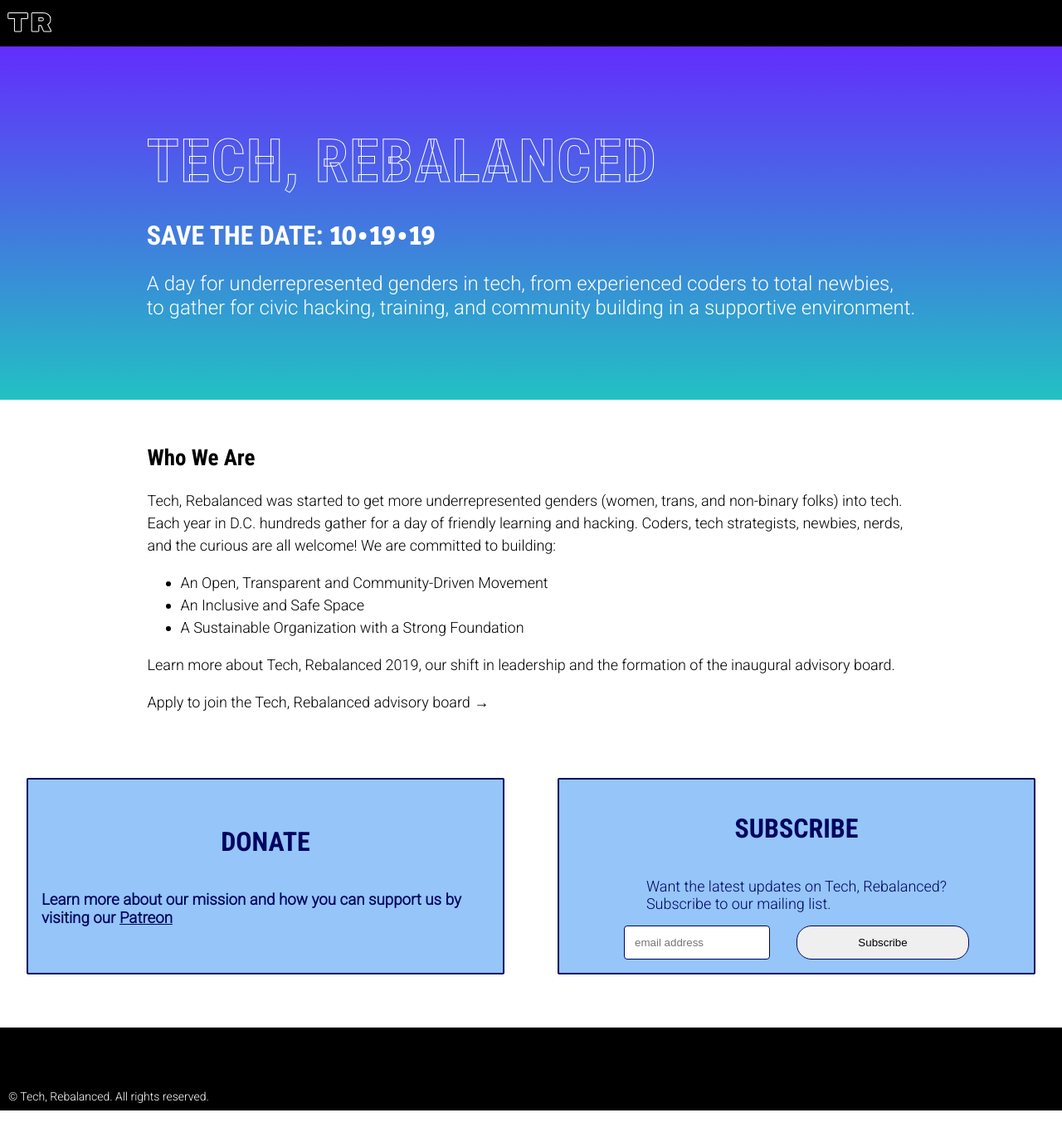
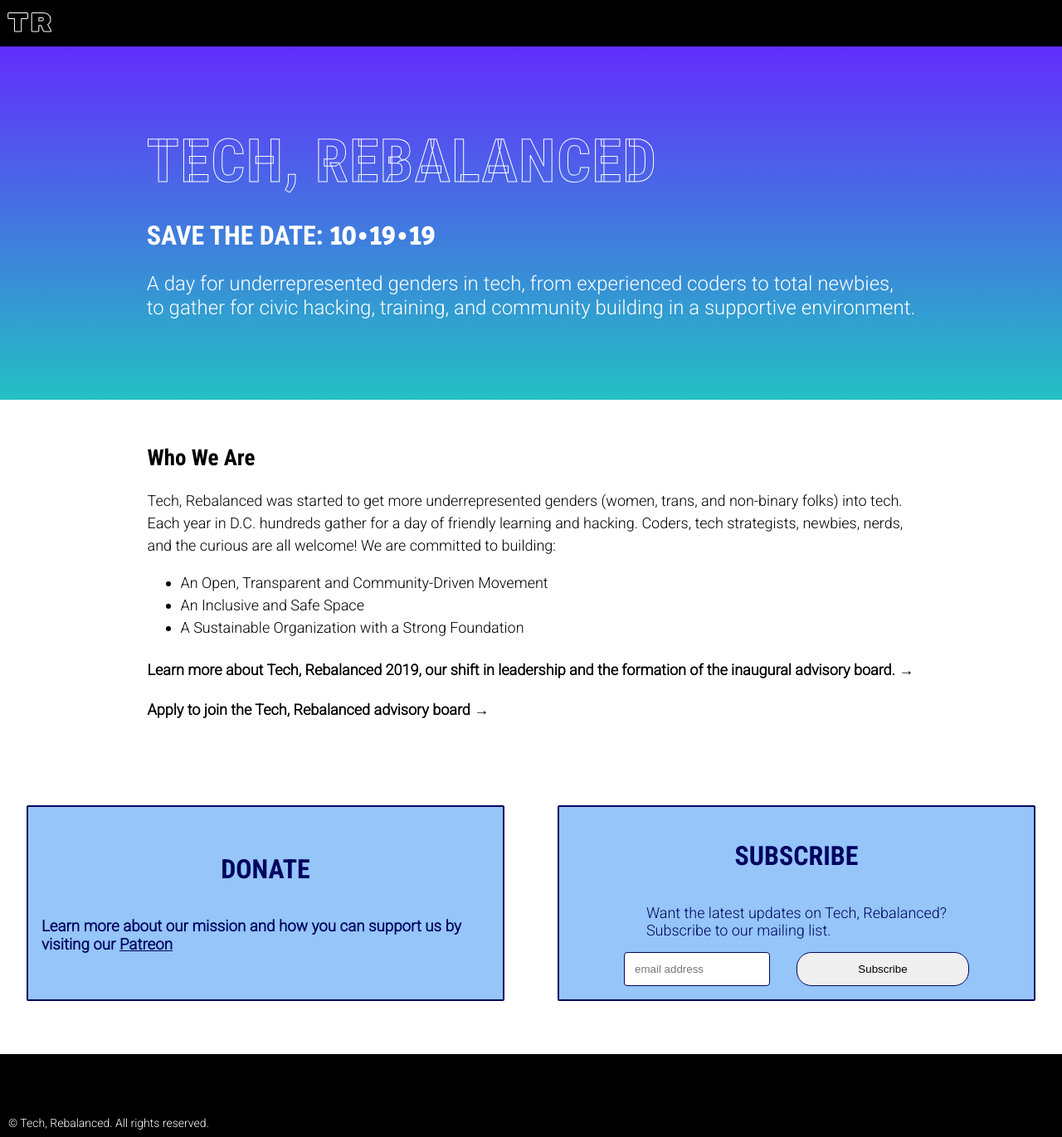
Before and after one commit to TechLadyHackathon/Tech-Rebalanced, a Jekyll site: the page built from index.html, in a window 1280 px wide. Shown: the whole page at 83% size. Built offline with Jekyll 4.4.1, drawn with Linux system fonts in a browser that asks for light colours; before the commit the page ends 1339 px from its top, so only the background shows below that.

Commit message:
update links in the about section

```diff
--- a/_includes/about.html
+++ b/_includes/about.html
@@ -12,12 +12,9 @@
       <li> An Inclusive and Safe Space </li>
       <li>A Sustainable Organization with a Strong Foundation </li>
     </ul>
-    <div> Learn more about Tech, Rebalanced 2019, our shift in leadership and the formation of the inaugural advisory board. </div>
+    <h4> Learn more about Tech, Rebalanced 2019, our shift in leadership and the formation of the inaugural advisory board. <a href="https://docs.google.com/document/d/1FuFwjVhX4dDHUILNX0Dgdnwe2BxVwJggmM6mNHCyXuU/edit?usp=sharing"> &#8594; </a> </h4>
   </div>
 
-  <br/>
-
-  <div class="c-about__apply"> Apply to join the Tech, Rebalanced advisory board <a href="mailto:techrebalanced@gmail.com
-    "> &#8594; </a > </div>
+  <h4 class="c-about__apply"> Apply to join the Tech, Rebalanced advisory board <a href="https://docs.google.com/forms/d/e/1FAIpQLSdbN-dI_VwOuZe6ctHJ55JCoPYrtkai0nWCdrYk2mA3MP09gA/viewform"> &#8594; </a> </h4>
 
 </div>
```
Also changed, not shown: 1 other file.
